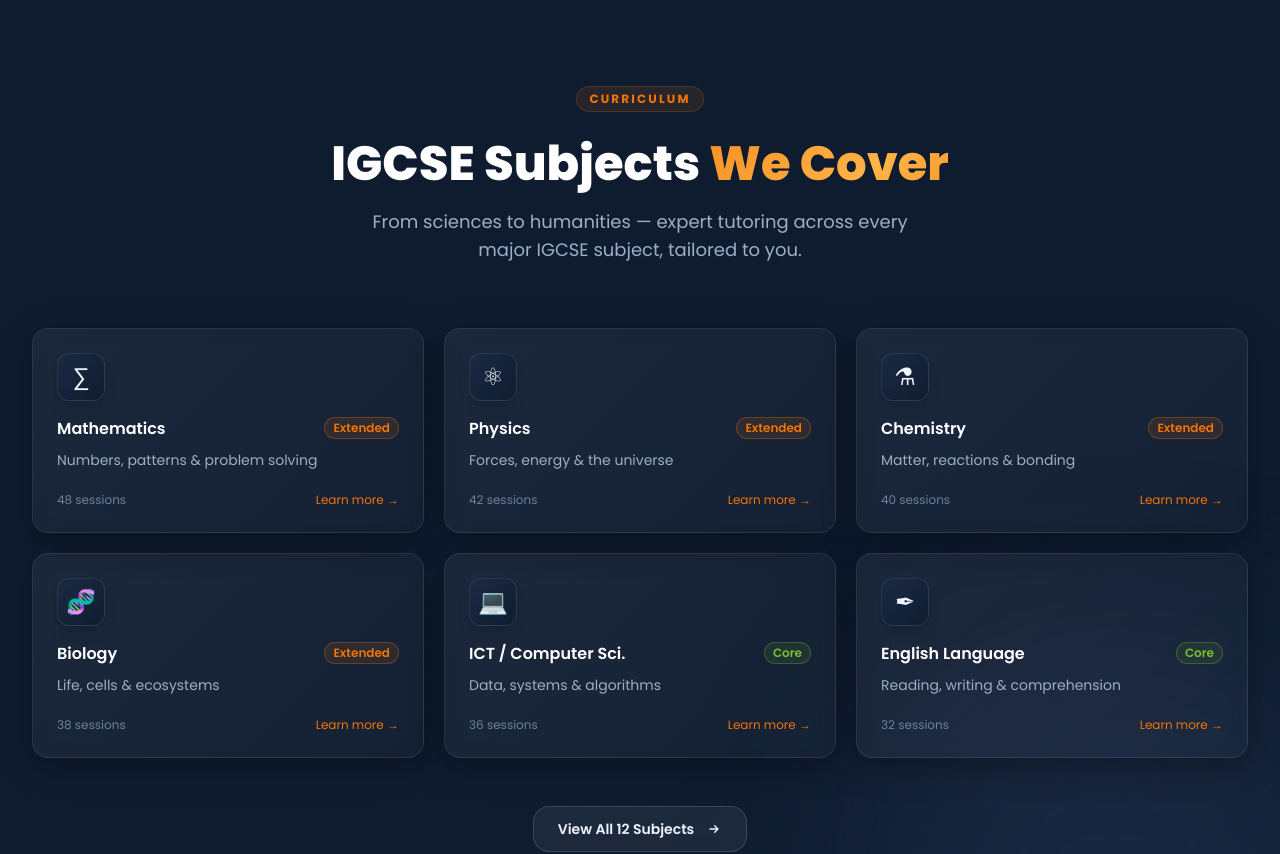
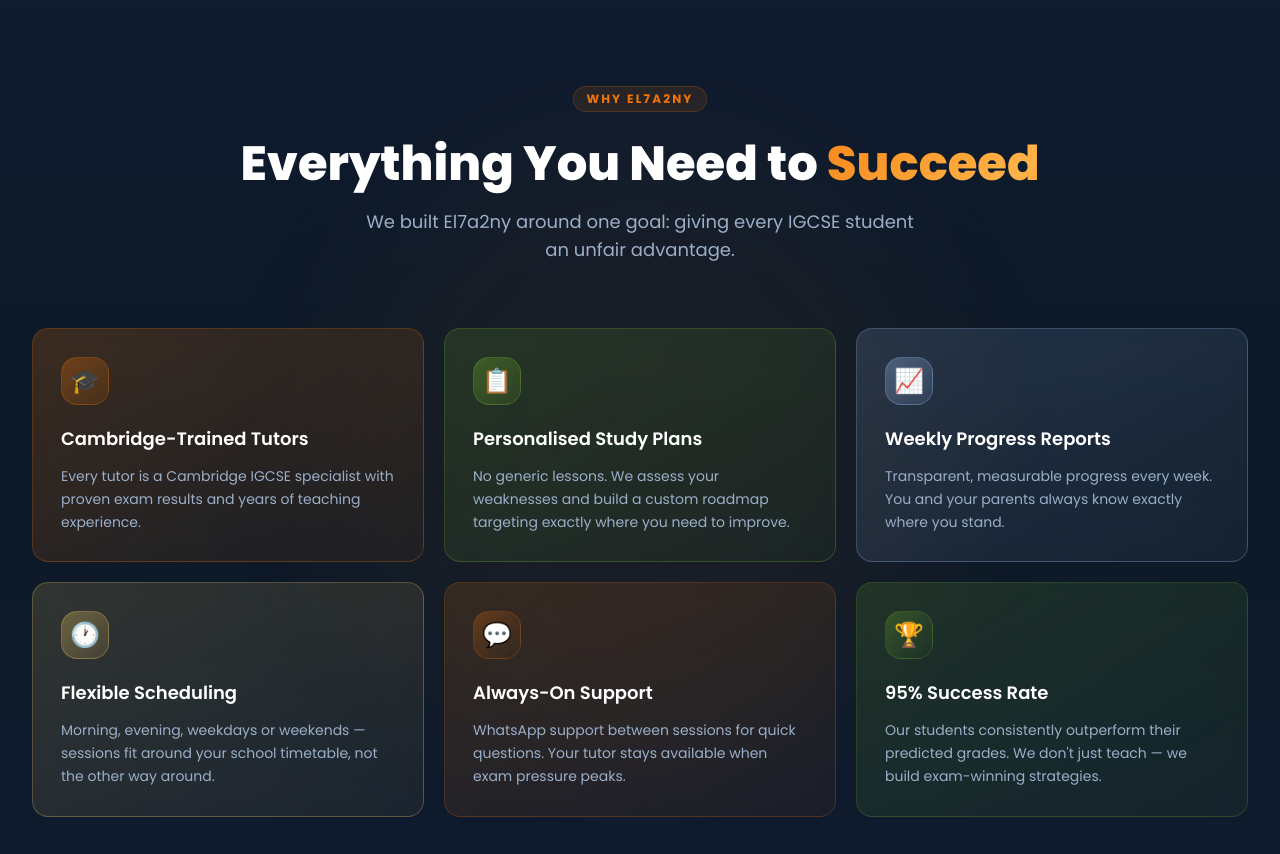
Before and after one commit to EMBOIV/El7a2nyTutoring, a Next.js app: page / in a window 1280 px wide. Shown: the part 1160-2014 px from the top of the page. Built offline with nearby package versions, Linux system fonts and the light colour scheme.

Commit message:
Add Features section + brand color system consistency across all pages

```diff
--- a/app/contact/page.tsx
+++ b/app/contact/page.tsx
@@ -98,9 +98,9 @@ export default function ContactPage() {
       {/* Hero */}
       <section className="relative py-20 text-center overflow-hidden">
         <div className="line-grid absolute inset-0 opacity-40 pointer-events-none" />
-        <div className="orb w-[300px] h-[300px] bg-cyan-600/15 animate-float -top-[10%] right-[5%]" />
+        <div className="orb w-[300px] h-[300px] bg-brand-orange opacity-[0.07] animate-float -top-[10%] right-[5%]" />
         <div className="relative z-10 max-w-2xl mx-auto container-pad">
-          <span className="text-indigo-400 text-sm font-semibold uppercase tracking-widest">Get in Touch</span>
+          <span className="inline-block text-brand-orange text-xs font-bold uppercase tracking-[0.18em] mb-3 px-3 py-1 rounded-full bg-brand-orange/10 border border-brand-orange/20">Get in Touch</span>
           <h1 className="text-4xl md:text-5xl font-extrabold text-white mt-3 mb-4">
             We&apos;d Love to <span className="gradient-text">Hear From You</span>
           </h1>
@@ -125,7 +125,7 @@ export default function ContactPage() {
                       href={c.href}
                       className="flex items-start gap-4 group"
                     >
-                      <div className="w-10 h-10 rounded-xl bg-indigo-600/15 border border-indigo-500/20 flex items-center justify-center text-indigo-400 flex-shrink-0 group-hover:bg-indigo-600/25 transition-colors">
+                      <div className="w-10 h-10 rounded-xl bg-brand-orange/10 border border-brand-orange/20 flex items-center justify-center text-brand-orange flex-shrink-0 group-hover:bg-brand-orange/20 transition-colors">
                         {c.icon}
                       </div>
                       <div>
--- a/app/dashboard/page.tsx
+++ b/app/dashboard/page.tsx
@@ -66,7 +66,7 @@ export default function DashboardPage() {
               key={t}
               onClick={() => setActiveTab(t)}
               className={`px-5 py-2 rounded-xl text-sm font-medium capitalize transition-all ${
-                activeTab === t ? 'bg-indigo-600 text-white' : 'text-slate-400 hover:text-white'
+                activeTab === t ? 'bg-brand-orange text-white shadow-[0_4px_14px_rgba(242,116,5,0.30)]' : 'text-[#9BAFC8] hover:text-white'
               }`}
             >
               {t}
@@ -92,7 +92,7 @@ export default function DashboardPage() {
                     </div>
                     <div className="text-right flex-shrink-0">
                       <p className="text-slate-200 text-sm font-medium">{session.date}</p>
-                      <p className="text-indigo-400 text-xs">{session.time}</p>
+                      <p className="text-brand-orange text-xs">{session.time}</p>
                     </div>
                   </div>
                 ))}
--- a/app/page.tsx
+++ b/app/page.tsx
@@ -3,6 +3,7 @@
 import dynamic from 'next/dynamic';
 import Hero from '@/components/home/Hero';
 import Stats from '@/components/home/Stats';
+import Features from '@/components/home/Features';
 import HowItWorks from '@/components/home/HowItWorks';
 import CTASection from '@/components/home/CTASection';
 
@@ -25,6 +26,7 @@ export default function HomePage() {
     <>
       <Hero />
       <Stats />
+      <Features />
       <SubjectsPreview />
       <HowItWorks />
       <Testimonials />
--- a/app/subjects/page.tsx
+++ b/app/subjects/page.tsx
@@ -104,9 +104,9 @@ export default function SubjectsPage() {
       {/* Hero */}
       <section className="relative py-20 text-center overflow-hidden">
         <div className="line-grid absolute inset-0 opacity-50 pointer-events-none" />
-        <div className="orb w-[350px] h-[350px] bg-violet-600/15 animate-float -top-[15%] left-[60%]" />
+        <div className="orb w-[350px] h-[350px] bg-brand-orange opacity-[0.08] animate-float -top-[15%] left-[60%]" />
         <div className="relative z-10 max-w-3xl mx-auto container-pad">
-          <span className="text-indigo-400 text-sm font-semibold uppercase tracking-widest">Curriculum</span>
+            <span className="inline-block text-brand-orange text-xs font-bold uppercase tracking-[0.18em] mb-3 px-3 py-1 rounded-full bg-brand-orange/10 border border-brand-orange/20">Curriculum</span>
           <h1 className="text-4xl md:text-5xl font-extrabold text-white mt-3 mb-5">
             IGCSE <span className="gradient-text">Subjects</span>
           </h1>
@@ -117,7 +117,7 @@ export default function SubjectsPage() {
       </section>
 
       {/* Filter tabs */}
-      <div className="sticky top-[70px] z-30 bg-dark-bg/80 backdrop-blur-md border-b border-white/[0.06] py-3">
+      <div className="sticky top-[70px] z-30 bg-[#0F1C30]/85 backdrop-blur-xl border-b border-white/[0.06] py-3">
         <div className="max-w-7xl mx-auto container-pad flex gap-2 overflow-x-auto">
           {(['All', 'Foundation', 'Core', 'Extended'] as const).map(f => (
             <button
@@ -125,8 +125,8 @@ export default function SubjectsPage() {
               onClick={() => setFilter(f)}
               className={`px-4 py-2 rounded-xl text-sm font-medium whitespace-nowrap transition-all ${
                 filter === f
-                  ? 'bg-indigo-600 text-white'
-                  : 'glass text-slate-400 hover:text-white'
+                  ? 'bg-brand-orange text-white shadow-[0_4px_14px_rgba(242,116,5,0.35)]'
+                  : 'bg-white/[0.05] border border-white/[0.09] text-[#9BAFC8] hover:text-white hover:border-white/[0.18]'
               }`}
             >
               {f}
@@ -149,7 +149,7 @@ export default function SubjectsPage() {
                 onClick={() => setSelected(subject)}
                 className="group glass rounded-2xl p-6 text-left border border-white/[0.06] hover:border-white/[0.16]
                            transition-all duration-300 hover:-translate-y-1 hover:shadow-xl focus-visible:outline-none
-                           focus-visible:ring-2 focus-visible:ring-indigo-500"
+                           focus-visible:ring-2 focus-visible:ring-brand-orange"
               >
                 {/* Icon */}
                 <div className={`w-12 h-12 rounded-xl bg-gradient-to-br ${subject.gradient} flex items-center justify-center text-2xl mb-4 shadow-md`}>
@@ -158,7 +158,7 @@ export default function SubjectsPage() {
 
                 <div className="flex items-start justify-between mb-2">
                   <h3 className="text-white font-semibold text-sm">{subject.name}</h3>
-                  <span className={`text-xs px-1.5 py-0.5 rounded-full border ${difficultyColors[subject.difficulty]}`}>
+                  <span className={`text-xs px-2 py-0.5 rounded-full border font-semibold ${difficultyColors[subject.difficulty]}`}>
                     {subject.difficulty.slice(0, 3)}
                   </span>
                 </div>
@@ -167,7 +167,7 @@ export default function SubjectsPage() {
 
                 <div className="flex items-center justify-between text-xs text-slate-500">
                   <span>{subject.sessions} sessions</span>
-                  <span className="text-indigo-400 group-hover:translate-x-1 transition-transform inline-block">View →</span>
+                  <span className="text-brand-orange group-hover:translate-x-1 transition-transform inline-block">View →</span>
                 </div>
               </motion.button>
             ))}
--- /dev/null
+++ b/components/home/Features.tsx
@@ -0,0 +1,115 @@
+'use client';
+
+import { motion } from 'framer-motion';
+
+const FEATURES = [
+  {
+    icon: '🎓',
+    title: 'Cambridge-Trained Tutors',
+    description: 'Every tutor is a Cambridge IGCSE specialist with proven exam results and years of teaching experience.',
+    gradient: 'from-brand-orange/20 to-brand-orange/5',
+    border: 'border-brand-orange/25',
+    iconBg: 'from-brand-orange/30 to-brand-orange/10',
+  },
+  {
+    icon: '📋',
+    title: 'Personalised Study Plans',
+    description: 'No generic lessons. We assess your weaknesses and build a custom roadmap targeting exactly where you need to improve.',
+    gradient: 'from-[#7BBF2A]/15 to-[#7BBF2A]/5',
+    border: 'border-[#7BBF2A]/25',
+    iconBg: 'from-[#7BBF2A]/30 to-[#7BBF2A]/10',
+  },
+  {
+    icon: '📈',
+    title: 'Weekly Progress Reports',
+    description: 'Transparent, measurable progress every week. You and your parents always know exactly where you stand.',
+    gradient: 'from-[#A5C8FF]/15 to-[#A5C8FF]/5',
+    border: 'border-[#A5C8FF]/25',
+    iconBg: 'from-[#A5C8FF]/30 to-[#A5C8FF]/10',
+  },
+  {
+    icon: '🕐',
+    title: 'Flexible Scheduling',
+    description: 'Morning, evening, weekdays or weekends — sessions fit around your school timetable, not the other way around.',
+    gradient: 'from-[#FFD166]/15 to-[#FFD166]/5',
+    border: 'border-[#FFD166]/25',
+    iconBg: 'from-[#FFD166]/30 to-[#FFD166]/10',
+  },
+  {
+    icon: '💬',
+    title: 'Always-On Support',
+    description: 'WhatsApp support between sessions for quick questions. Your tutor stays available when exam pressure peaks.',
+    gradient: 'from-brand-orange/15 to-brand-orange/5',
+    border: 'border-brand-orange/20',
+    iconBg: 'from-brand-orange/25 to-brand-orange/8',
+  },
+  {
+    icon: '🏆',
+    title: '95% Success Rate',
+    description: 'Our students consistently outperform their predicted grades. We don\'t just teach — we build exam-winning strategies.',
+    gradient: 'from-[#7BBF2A]/15 to-[#7BBF2A]/5',
+    border: 'border-[#7BBF2A]/20',
+    iconBg: 'from-[#7BBF2A]/25 to-[#7BBF2A]/8',
+  },
+];
+
+export default function Features() {
+  return (
+    <section className="section relative overflow-hidden">
+      <div aria-hidden className="absolute inset-0 pointer-events-none">
+        <div className="absolute inset-0 bg-gradient-to-b from-[#0F1C30] via-[#0D1926] to-[#0F1C30]" />
+        <div className="orb w-[600px] h-[600px] bg-brand-orange opacity-[0.05] top-1/2 left-1/2 -translate-x-1/2 -translate-y-1/2" />
+        <div className="absolute inset-0 dot-grid opacity-25" />
+        <div className="absolute top-0 left-0 right-0 h-px bg-gradient-to-r from-transparent via-white/[0.08] to-transparent" />
+      </div>
+
+      <div className="max-w-7xl mx-auto container-pad relative z-10">
+        <motion.div
+          initial={{ opacity: 0, y: 24 }}
+          whileInView={{ opacity: 1, y: 0 }}
+          viewport={{ once: true, margin: '-80px' }}
+          transition={{ duration: 0.6, ease: [0.22, 1, 0.36, 1] }}
+          className="text-center mb-16"
+        >
+          <span className="inline-block text-brand-orange text-xs font-bold uppercase tracking-[0.18em] mb-3 px-3 py-1 rounded-full bg-brand-orange/10 border border-brand-orange/20">
+            Why El7a2ny
+          </span>
+          <h2 className="text-4xl md:text-5xl font-extrabold text-white mt-4 mb-5 leading-tight">
+            Everything You Need to
+            <span className="gradient-text"> Succeed</span>
+          </h2>
+          <p className="text-[#9BAFC8] max-w-xl mx-auto text-lg">
+            We built El7a2ny around one goal: giving every IGCSE student an unfair advantage.
+          </p>
+        </motion.div>
+
+        <div className="grid grid-cols-1 sm:grid-cols-2 lg:grid-cols-3 gap-5">
+          {FEATURES.map((feature, i) => (
+            <motion.div
+              key={feature.title}
+              initial={{ opacity: 0, y: 28 }}
+              whileInView={{ opacity: 1, y: 0 }}
+              viewport={{ once: true, margin: '-40px' }}
+              transition={{ duration: 0.55, delay: i * 0.08, ease: [0.22, 1, 0.36, 1] }}
+              whileHover={{ y: -5, transition: { duration: 0.22 } }}
+              className={`relative rounded-2xl p-7 bg-gradient-to-br ${feature.gradient} border ${feature.border} group cursor-default`}
+              style={{ backdropFilter: 'blur(8px)' }}
+            >
+              {/* Hover shine */}
+              <div className="absolute inset-0 rounded-2xl opacity-0 group-hover:opacity-100 transition-opacity duration-400 pointer-events-none"
+                style={{ background: 'linear-gradient(135deg, rgba(255,255,255,0.05) 0%, transparent 60%)' }}
+              />
+
+              <div className={`inline-flex w-12 h-12 rounded-2xl bg-gradient-to-br ${feature.iconBg} border ${feature.border} items-center justify-center text-2xl mb-5`}>
+                {feature.icon}
+              </div>
+
+              <h3 className="text-white font-semibold text-lg mb-3">{feature.title}</h3>
+              <p className="text-[#9BAFC8] text-sm leading-relaxed">{feature.description}</p>
+            </motion.div>
+          ))}
+        </div>
+      </div>
+    </section>
+  );
+}
--- a/components/ui/ChatWidget.tsx
+++ b/components/ui/ChatWidget.tsx
@@ -61,7 +61,7 @@ export default function ChatWidget() {
         whileTap={{ scale: 0.94 }}
         onClick={() => setOpen(v => !v)}
         aria-label="Open chat assistant"
-        className="fixed bottom-6 right-6 z-50 w-14 h-14 rounded-full bg-gradient-to-br from-indigo-600 to-violet-600 flex items-center justify-center shadow-lg shadow-indigo-500/30 hover:shadow-indigo-500/50 transition-shadow"
+        className="fixed bottom-6 right-6 z-50 w-14 h-14 rounded-full bg-gradient-to-br from-brand-orange to-brand-orangeSoft flex items-center justify-center shadow-[0_8px_24px_rgba(242,116,5,0.45)] hover:shadow-[0_8px_32px_rgba(242,116,5,0.60)] transition-shadow"
       >
         {open ? (
           <svg className="w-5 h-5 text-white" fill="none" viewBox="0 0 24 24" stroke="currentColor" strokeWidth={2}>
@@ -85,7 +85,7 @@ export default function ChatWidget() {
             className="fixed bottom-24 right-6 z-50 w-80 sm:w-96 max-h-[420px] glass rounded-2xl overflow-hidden shadow-2xl shadow-black/50 flex flex-col"
           >
             {/* Header */}
-            <div className="bg-gradient-to-r from-indigo-600 to-violet-600 px-4 py-3 flex items-center gap-3">
+            <div className="bg-gradient-to-r from-brand-orange to-brand-orangeSoft px-4 py-3 flex items-center gap-3">
               <div className="w-8 h-8 rounded-full bg-white/20 flex items-center justify-center text-white text-sm font-bold">E</div>
               <div>
                 <p className="text-white font-semibold text-sm">El7a2ny Assistant</p>
@@ -101,7 +101,7 @@ export default function ChatWidget() {
                   <div
                     className={`max-w-[80%] rounded-2xl px-4 py-2 text-sm leading-relaxed ${
                       msg.role === 'user'
-                        ? 'bg-indigo-600 text-white rounded-br-sm'
+                        ? 'bg-brand-orange text-white rounded-br-sm'
                         : 'bg-white/[0.07] text-slate-200 rounded-bl-sm'
                     }`}
                   >
@@ -120,14 +120,14 @@ export default function ChatWidget() {
                 onChange={e => setInput(e.target.value)}
                 onKeyDown={e => e.key === 'Enter' && send()}
                 placeholder="Type a message…"
-                className="flex-1 bg-white/[0.06] border border-white/10 rounded-xl px-3 py-2 text-sm text-white placeholder-slate-500 focus:outline-none focus:border-indigo-500/60"
+                className="flex-1 bg-white/[0.06] border border-white/10 rounded-xl px-3 py-2 text-sm text-white placeholder-[#6B829E] focus:outline-none focus:border-brand-orange/50"
               />
               <button
                 onClick={send}
                 disabled={!input.trim()}
                 aria-label="Send message"
                 title="Send message"
-                className="w-9 h-9 rounded-xl bg-indigo-600 hover:bg-indigo-500 flex items-center justify-center transition-colors disabled:opacity-40"
+                className="w-9 h-9 rounded-xl bg-brand-orange hover:bg-brand-orangeSoft flex items-center justify-center transition-colors disabled:opacity-40"
               >
                 <svg className="w-4 h-4 text-white" fill="none" viewBox="0 0 24 24" stroke="currentColor" strokeWidth={2}>
                   <path strokeLinecap="round" strokeLinejoin="round" d="M12 19l9 2-9-18-9 18 9-2zm0 0v-8" />
```
Also changed, not shown: app/about/page.tsx (+12 -12 lines), app/auth/page.tsx (+9 -9 lines), 1 other file (tests, documents, lock files or other folders).
